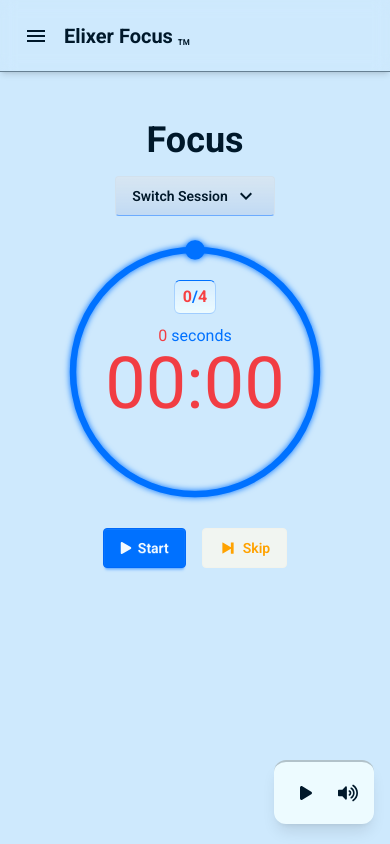
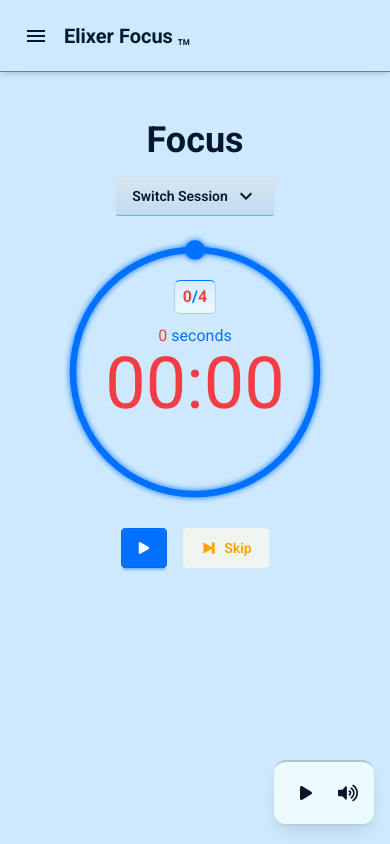
Before and after one commit to elixer-prince/elixer-focus, a React (Vite) app in the folder react-frontend/: page / in a window 390 px wide. Built offline with nearby package versions, Linux system fonts and the light colour scheme.

Commit message:
style(countdown-timer): round play and pause buttons on small screens

```diff
--- a/react-frontend/src/features/CountdownTimer/components/ButtonControls/PauseButton.tsx
+++ b/react-frontend/src/features/CountdownTimer/components/ButtonControls/PauseButton.tsx
@@ -7,7 +7,7 @@ const PauseButton = () => {
   return (
     <button className={"btn btn-primary"} onClick={pauseCountdown}>
       <FaPause size={12} />
-      Pause
+      <span className={"max-sm:hidden"}>Pause</span>
     </button>
   );
 };
--- a/react-frontend/src/features/CountdownTimer/components/ButtonControls/StartButton.tsx
+++ b/react-frontend/src/features/CountdownTimer/components/ButtonControls/StartButton.tsx
@@ -5,9 +5,12 @@ const StartButton = () => {
   const { startCountdownWithSound } = useStartCountdown();
 
   return (
-    <button className={"btn btn-primary"} onClick={startCountdownWithSound}>
+    <button
+      className={"btn btn-primary"}
+      onClick={startCountdownWithSound}
+    >
       <FaPlay size={12} />
-      Start
+      <span className={"max-sm:hidden"}>Start</span>
     </button>
   );
 };
```
